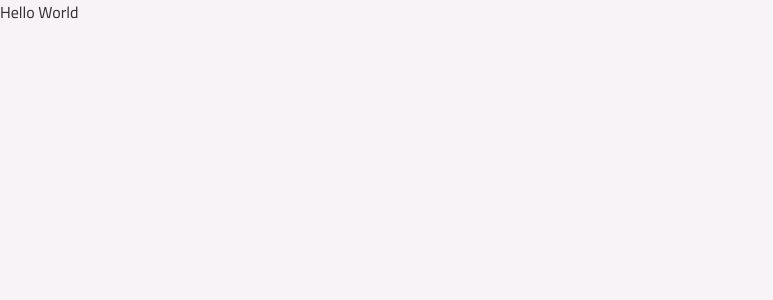
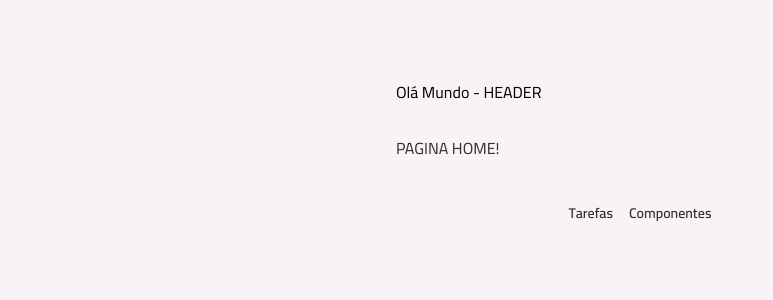
Before and after one commit to luizGTogni/todo-list-react, a React (Vite) app: page / in a window 1280 px wide. Shown: the top 300 px of the page, without its empty margins (0-773 px from the left). Built offline with nearby package versions, Linux system fonts and the light colour scheme.

Commit message:
feat: add routing in App

```diff
--- a/src/App.tsx
+++ b/src/App.tsx
@@ -1,3 +1,17 @@
+import { BrowserRouter, Route, Routes } from 'react-router';
+import PageComponents from './pages/page-components';
+import LayoutMain from './pages/layout-main';
+import PageHome from './pages/page-home';
+
 export default function App() {
-  return <div className="text-gray-400">Hello World</div>;
+  return (
+    <BrowserRouter>
+      <Routes>
+        <Route element={<LayoutMain />}>
+          <Route index element={<PageHome />} />
+          <Route path="/componentes" element={<PageComponents />} />
+        </Route>
+      </Routes>
+    </BrowserRouter>
+  );
 }
```
